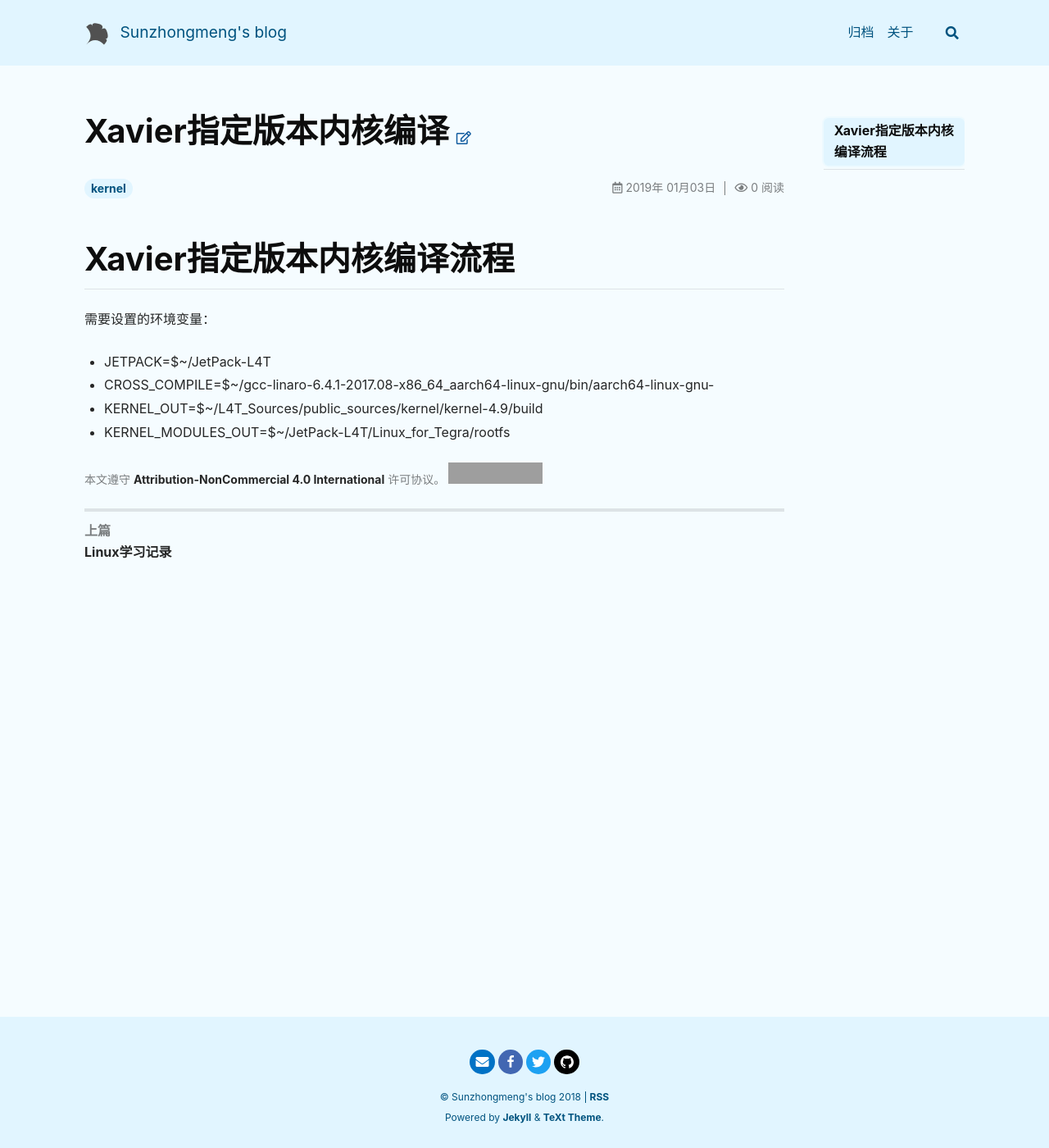
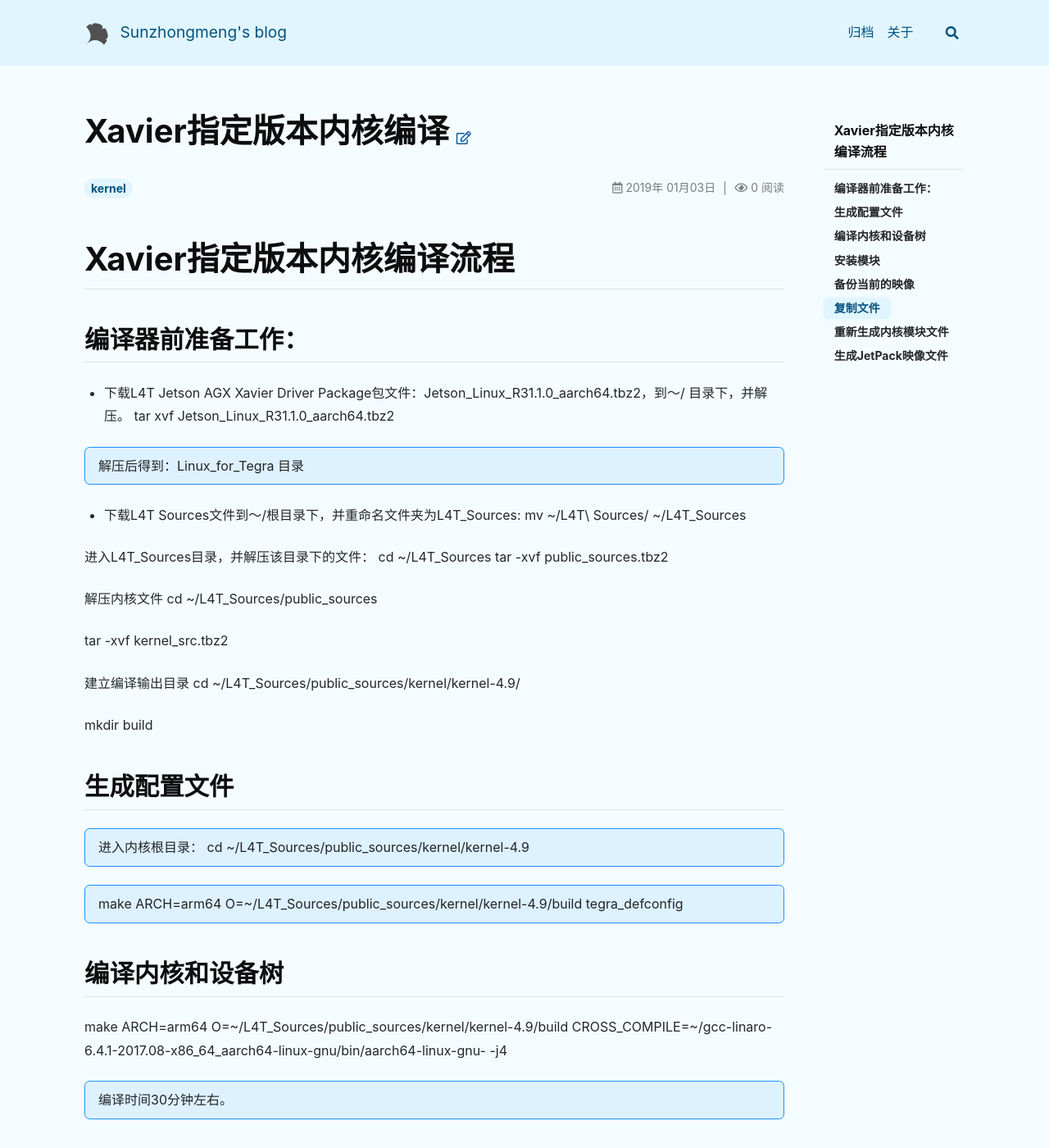
Before and after one commit to releung/sunzhongmeng.github.io, a Jekyll site: the page built from _posts/2019-01-03-nvidia-xavier-build-kernel.md, in a window 1280 px wide and 1400 px high. Shown: the whole window at 82% size. Built offline with Jekyll 4.4.1, drawn with Linux system fonts in a browser that asks for light colours; nearby versions of some CDN libraries; comment, search, counter and statistics services are not loaded; some of the changed text lies outside the part shown; grey boxes are pictures that could not be loaded.

Commit message:
change 2019-01-03-nvidia-xavier-build-kernel.md

```diff
--- a/_posts/2019-01-03-nvidia-xavier-build-kernel.md
+++ b/_posts/2019-01-03-nvidia-xavier-build-kernel.md
@@ -6,8 +6,84 @@ tags : kernel
 key : xavier
 ---
 # Xavier指定版本内核编译流程
-需要设置的环境变量：
-* JETPACK=$~/JetPack-L4T
-* CROSS_COMPILE=$~/gcc-linaro-6.4.1-2017.08-x86_64_aarch64-linux-gnu/bin/aarch64-linux-gnu-
-* KERNEL_OUT=$~/L4T_Sources/public_sources/kernel/kernel-4.9/build
-* KERNEL_MODULES_OUT=$~/JetPack-L4T/Linux_for_Tegra/rootfs
+## 编译器前准备工作：
+* 下载L4T Jetson AGX Xavier Driver Package包文件：Jetson_Linux_R31.1.0_aarch64.tbz2，到～/ 目录下，并解压。
+tar xvf Jetson_Linux_R31.1.0_aarch64.tbz2
+
+{:.info}
+
+解压后得到：Linux_for_Tegra 目录
+
+* 下载L4T Sources文件到～/根目录下，并重命名文件夹为L4T_Sources:
+mv ~/L4T\ Sources/ ~/L4T_Sources
+{:.info}
+
+进入L4T_Sources目录，并解压该目录下的文件：
+cd ~/L4T_Sources
+tar -xvf public_sources.tbz2
+
+解压内核文件
+cd ~/L4T_Sources/public_sources
+
+tar -xvf kernel_src.tbz2
+
+建立编译输出目录
+cd ~/L4T_Sources/public_sources/kernel/kernel-4.9/
+
+mkdir build
+
+
+## 生成配置文件
+进入内核根目录：
+cd ~/L4T_Sources/public_sources/kernel/kernel-4.9
+{:.info}
+
+make ARCH=arm64 O=~/L4T_Sources/public_sources/kernel/kernel-4.9/build tegra_defconfig
+{:.info}
+
+## 编译内核和设备树
+make ARCH=arm64 O=~/L4T_Sources/public_sources/kernel/kernel-4.9/build CROSS_COMPILE=~/gcc-linaro-6.4.1-2017.08-x86_64_aarch64-linux-gnu/bin/aarch64-linux-gnu- -j4
+
+{:.info}
+
+编译时间30分钟左右。
+
+## 安装模块
+sudo make modules_install ARCH=arm64 O=~/L4T_Sources/public_sources/kernel/kernel-4.9/build CROSS_COMPILE=~/gcc-linaro-6.4.1-2017.08-x86_64_aarch64-linux-gnu/bin/aarch64-linux-gnu- INSTALL_MOD_PATH=~/Linux_for_Tegra/rootfs
+
+{:.info}
+
+## 备份当前的映像
+mv ~/Linux_for_Tegra/kernel/Image{,.`date "+%Y%m%d-%H%M%S"`}
+
+ mv ~/Linux_for_Tegra/kernel/kernel_supplements.tbz2{,.`date "+%Y%m%d-%H%M%S"`}
+
+
+ mv ~/Linux_for_Tegra/kernel/dtb{,.`date "+%Y%m%d-%H%M%S"`}
+## 复制文件
+
+cp ~/L4T_Sources/public_sources/kernel/kernel-4.9/build/arch/arm64/boot/Image ~/Linux_for_Tegra/kernel/
+
+cp ~/L4T_Sources/public_sources/kernel/kernel-4.9/build/arch/arm64/boot/zImage ~/Linux_for_Tegra/kernel/
+
+cp -r ~/L4T_Sources/public_sources/kernel/kernel-4.9/build/arch/arm64/boot/dts ~/Linux_for_Tegra/kernel/dtb
+
+
+
+完成文件复制。
+
+## 重新生成内核模块文件
+进入内核编译输出目录
+
+cd ~/Linux_for_Tegra/rootfs
+
+{:.info}
+
+tar --owner root --group root -cjf ~/Linux_for_Tegra/kernel/kernel_supplements.tbz2 lib/modules
+
+{:.info}
+
+## 生成JetPack映像文件
+cd ~/Linux_for_Tegra/
+
+sudo ./apply_binaries.sh
```
